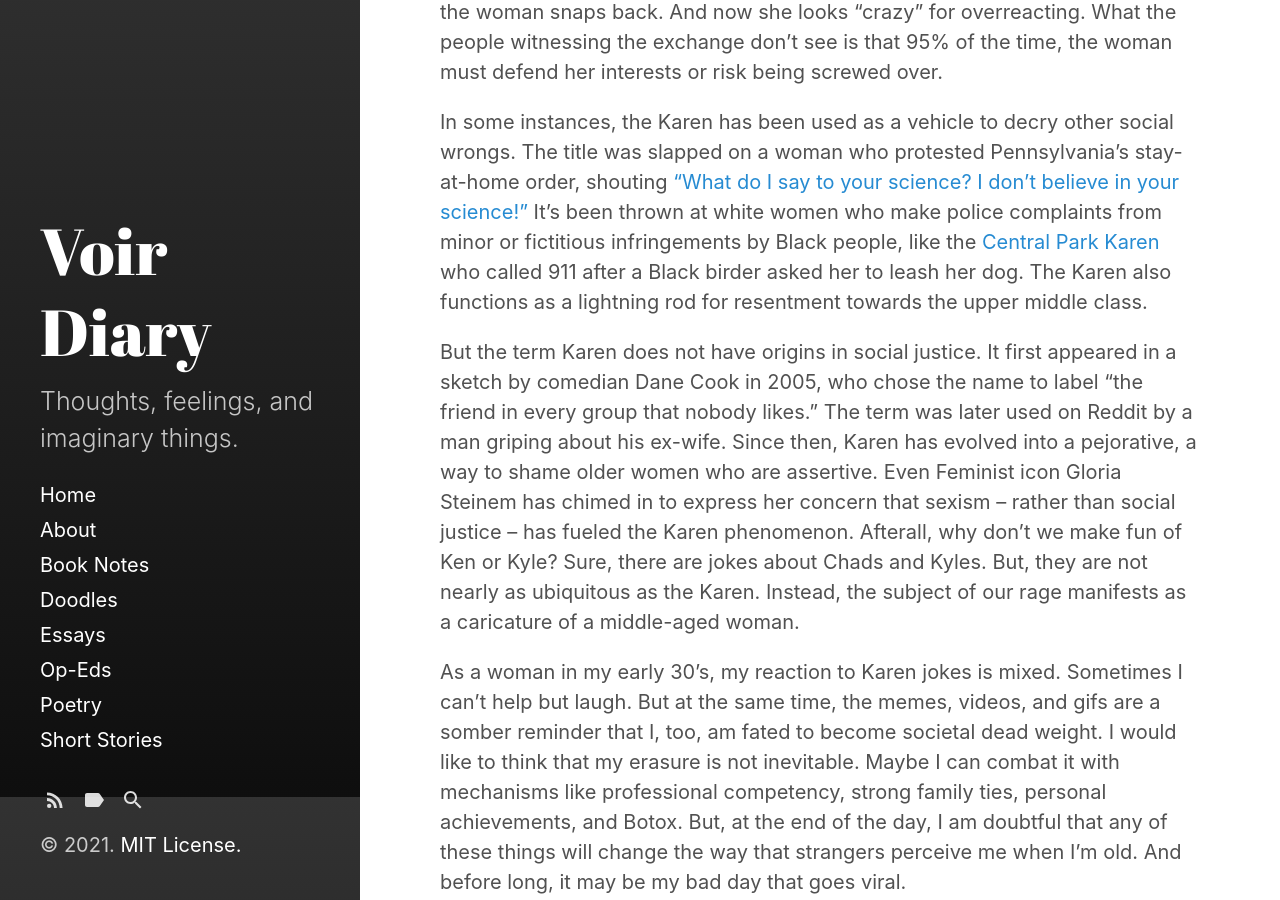
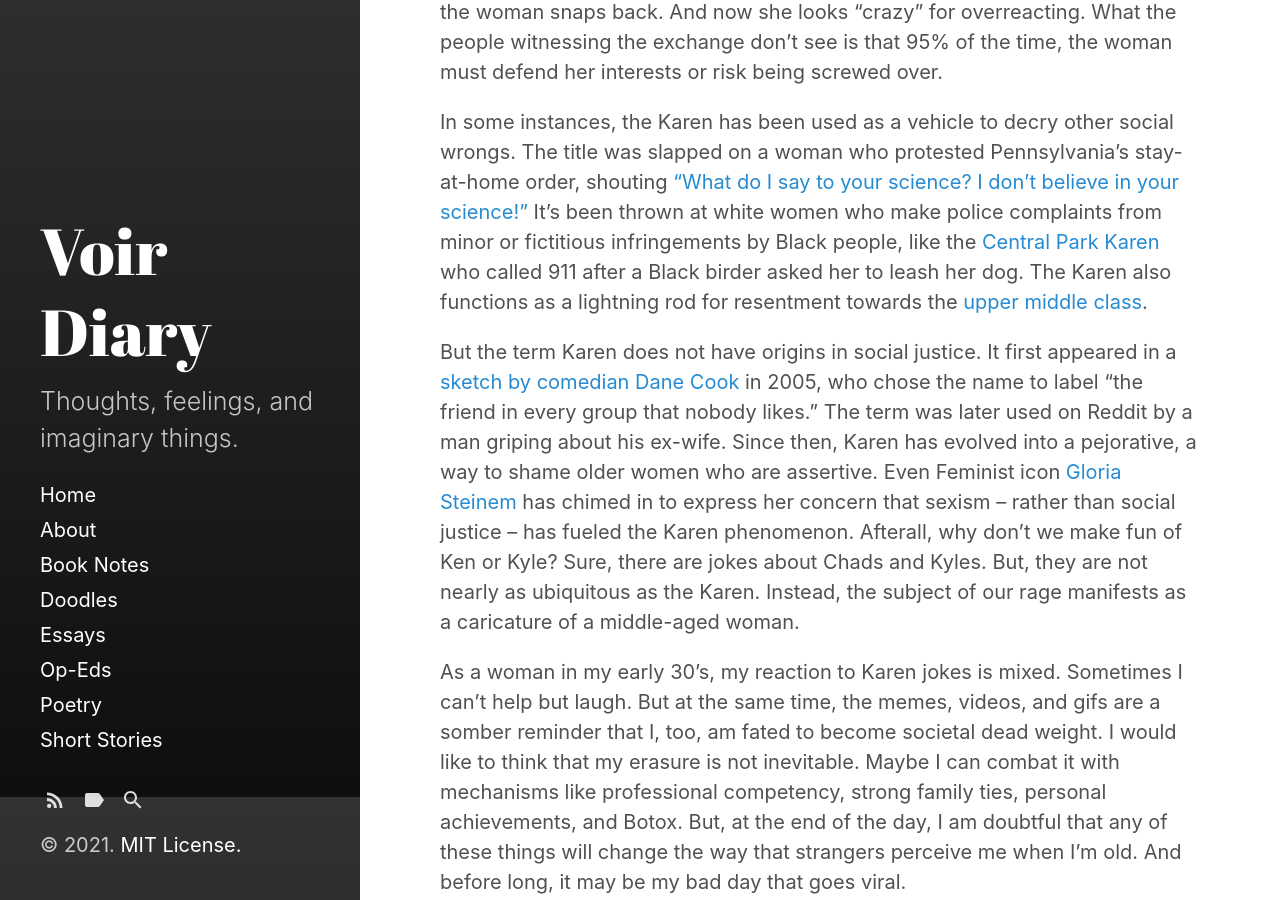
Before and after one commit to VoirDiary/VoirDiary, a Jekyll site: the page built from _posts/2021-05-25-Karens.md, in a window 1280 px wide and 900 px high, scrolled down 1003 px. Built offline with Jekyll 4.4.1, drawn with Linux system fonts in a browser that asks for light colours; some of the changed lines change nothing that is shown.

Commit message:
Update 2021-05-25-Karens.md

```diff
--- a/_posts/2021-05-25-Karens.md
+++ b/_posts/2021-05-25-Karens.md
@@ -23,8 +23,8 @@ Is it any wonder that aging women find difficulty in getting attention or respec
 
 For the most part, middle-age women exist in the periphery.  But they catch our attention when engaged in a public conflict.  It may be a misunderstanding - a one-off instance where the service provider was not out of line, but nonetheless the woman snaps back.  And now she looks “crazy” for overreacting.  What the people witnessing the exchange don’t see is that 95% of the time, the woman must defend her interests or risk being screwed over.
 
-In some instances, the Karen has been used as a vehicle to decry other social wrongs.  The title was slapped on a woman who protested Pennsylvania’s stay-at-home order, shouting [“What do I say to your science?  I don’t believe in your science!”](https://www.reddit.com/r/FuckYouKaren/comments/g64i0v/selfish_karen_protests_shutdown_god_will_protect/)  It’s been thrown at white women who make police complaints from minor or fictitious infringements by Black people, like the [Central Park Karen](https://www.theroot.com/prosecutor-says-amy-central-park-karen-cooper-made-a-1845371868) who called 911 after a Black birder asked her to leash her dog.  The Karen also functions as a lightning rod for resentment towards the upper middle class.
+In some instances, the Karen has been used as a vehicle to decry other social wrongs.  The title was slapped on a woman who protested Pennsylvania’s stay-at-home order, shouting [“What do I say to your science?  I don’t believe in your science!”](https://www.reddit.com/r/FuckYouKaren/comments/g64i0v/selfish_karen_protests_shutdown_god_will_protect/)  It’s been thrown at white women who make police complaints from minor or fictitious infringements by Black people, like the [Central Park Karen](https://www.theroot.com/prosecutor-says-amy-central-park-karen-cooper-made-a-1845371868) who called 911 after a Black birder asked her to leash her dog.  The Karen also functions as a lightning rod for resentment towards the [upper middle class](https://www.vox.com/2020/2/5/21079162/karen-name-insult-meme-manager).
 
-But the term Karen does not have origins in social justice.  It first appeared in a sketch by comedian Dane Cook in 2005, who chose the name to label “the friend in every group that nobody likes.”  The term was later used on Reddit by a man griping about his ex-wife. Since then, Karen has evolved into a pejorative, a way to shame older women who are assertive. Even Feminist icon Gloria Steinem has chimed in to express her concern that sexism – rather than social justice – has fueled the Karen phenomenon.  Afterall, why don’t we make fun of Ken or Kyle?  Sure, there are jokes about Chads and Kyles.  But, they are not nearly as ubiquitous as the Karen.  Instead, the subject of our rage manifests as a caricature of a middle-aged woman.
+But the term Karen does not have origins in social justice.  It first appeared in a [sketch by comedian Dane Cook](https://www.youtube.com/watch?v=uEO_28VrJLQ) in 2005, who chose the name to label “the friend in every group that nobody likes.”  The term was later used on Reddit by a man griping about his ex-wife. Since then, Karen has evolved into a pejorative, a way to shame older women who are assertive. Even Feminist icon [Gloria Steinem](https://www.yahoo.com/entertainment/gloria-steinem-julie-taymor-karen-meme-sexist-162810020.html?guccounter=1&guce_referrer=aHR0cHM6Ly93d3cuZ29vZ2xlLmNvbS8&guce_referrer_sig=AQAAANdFMDNOIAm3vqjAv82klGXVDvYetui6pVY7CQu_UbDOl8lkwdpaa_H3w2_Rb_Qq3UzfsF6ho1Imcfntr29Ck0xr2zbILyN8uRMwwoAJvfCio3RZeArYMTrrxnHhGCuP2DUqX7bdu3AsGndo0XKOhLwbjC7xcv8Obk44g-uE9cbe) has chimed in to express her concern that sexism – rather than social justice – has fueled the Karen phenomenon.  Afterall, why don’t we make fun of Ken or Kyle?  Sure, there are jokes about Chads and Kyles.  But, they are not nearly as ubiquitous as the Karen.  Instead, the subject of our rage manifests as a caricature of a middle-aged woman.
 
 As a woman in my early 30’s, my reaction to Karen jokes is mixed.  Sometimes I can’t help but laugh.  But at the same time, the memes, videos, and gifs are a somber reminder that I, too, am fated to become societal dead weight.  I would like to think that my erasure is not inevitable.  Maybe I can combat it with mechanisms like professional competency, strong family ties, personal achievements, and Botox.  But, at the end of the day, I am doubtful that any of these things will change the way that strangers perceive me when I’m old.  And before long, it may be my bad day that goes viral.
```
